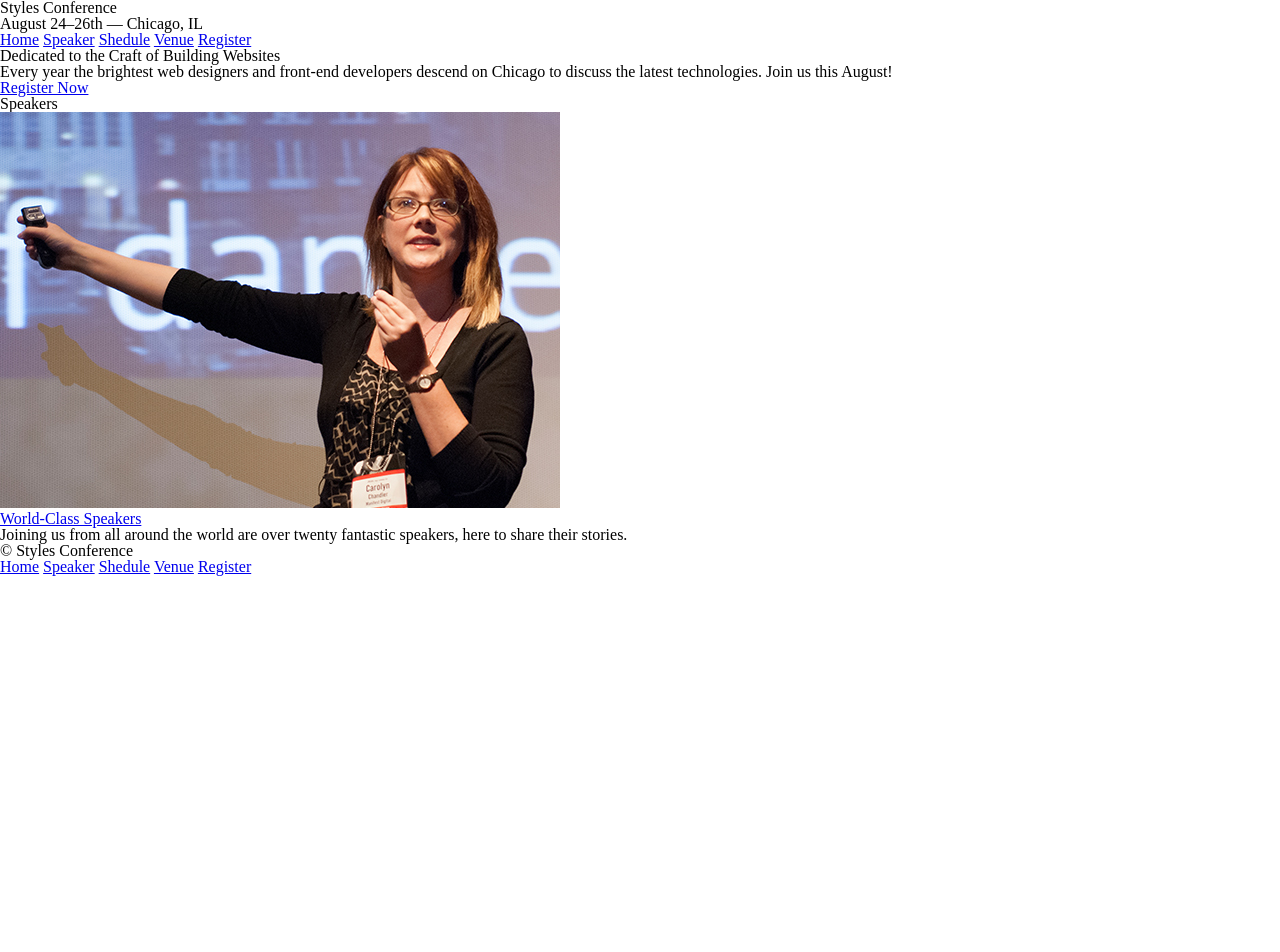
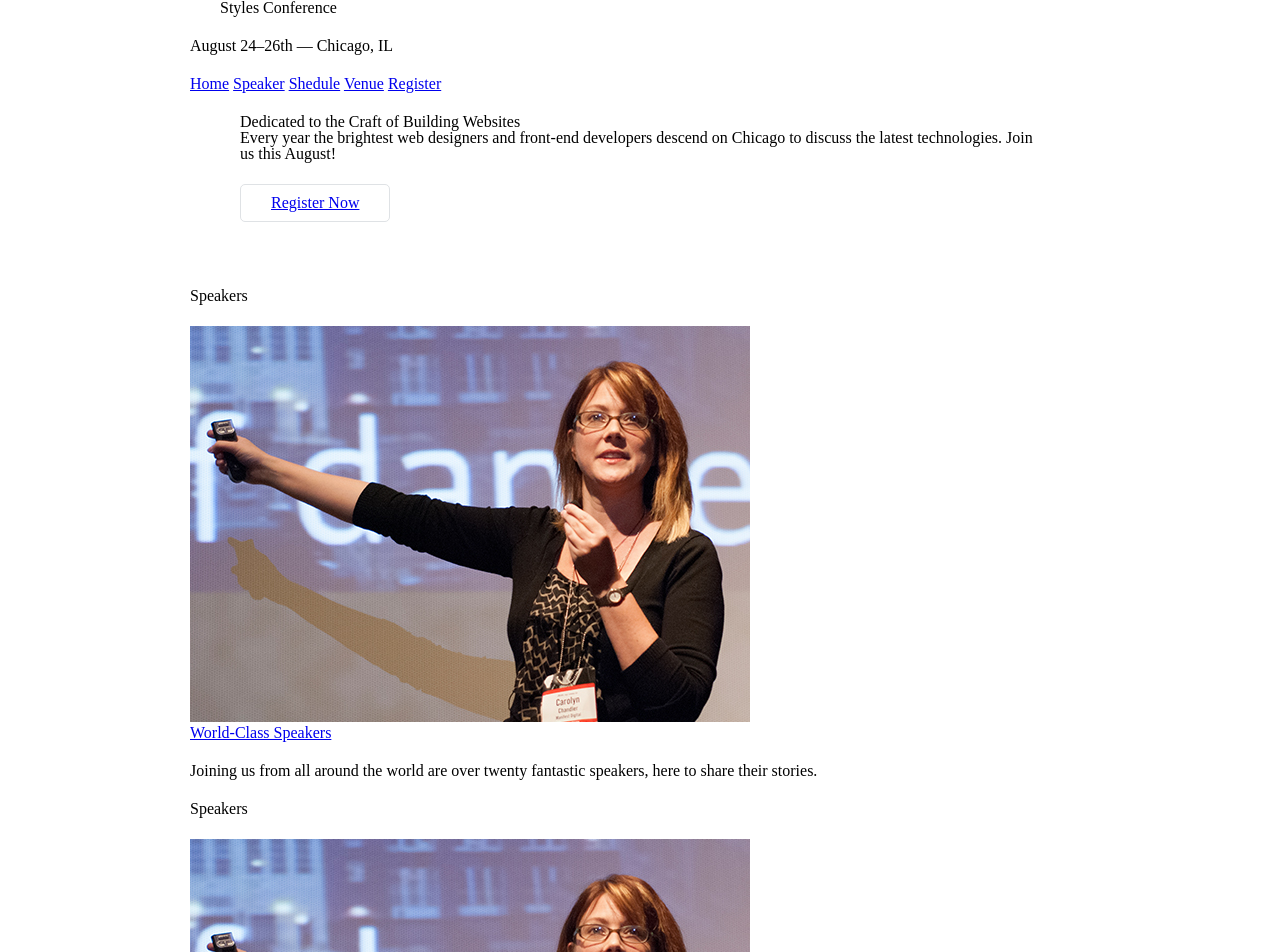
Before and after one commit to mua-wallace/Styles-Confereence, a website: page index.html in a window 1280 px wide. Shown: the top 952 px of the page. Before the commit the page ends 800 px from the top, so only its background shows below. Drawn offline with Linux system fonts and the light colour scheme.

Commit message:
box model

```diff
--- a/assets/stylesheets/main.css
+++ b/assets/stylesheets/main.css
@@ -60,3 +60,70 @@ GRID
   -moz-box-sizing: border-box;
   box-sizing: border-box;
 }
+
+.container {
+  margin: 0 auto;
+  width: 960px;
+  padding-left: 30px;
+  padding-right: 30px;
+
+}
+
+.grid,
+.col-1-3,
+.col-2-3 {
+  padding-left: 15px;
+  padding-right: 15px;
+}
+
+.container,
+.grid {
+  margin: 0 auto;
+  width: 960px;
+}
+.container {
+  padding-left: 30px;
+  padding-right: 30px;
+}
+
+
+
+/*
+===============================================================================================================================================
+TYPOGRAPHY
+===============================================================================================================================================
+
+*/
+h1, h3, h4, h5, p {
+  margin-bottom: 22px;
+}
+
+
+/*
+===============================================================================================================================================
+BUTTON
+===============================================================================================================================================
+
+*/
+.btn {
+  border-radius: 5px;
+  display: inline-block;
+  margin: 0;
+}
+
+.btn-alt {
+  border: 1px solid #dfe2e5;
+  padding: 10px 30px;
+}
+
+
+/*
+===============================================================================================================================================
+HERO SECTION
+===============================================================================================================================================
+
+*/
+
+.hero {
+  padding: 22px 80px 66px 80px;
+}
--- a/index.html
+++ b/index.html
@@ -6,8 +6,11 @@
     <title>Styles Conference</title>
   </head>
   <body>
-    <header>
+    <header class="container">
+      <section class="container">
       <h1>Styles Conference</h1>
+
+      </section>
       <h3>August 24&ndash;26th &mdash; Chicago, IL</h3>
       <nav>
         <a href="index.html">Home</a>
@@ -17,15 +20,37 @@
         <a href="register.html">Register</a>
       </nav>
     </header>
-    <section>
+    <section class="hero container">
       <h2>Dedicated to the Craft of Building Websites</h2>
       <p>
         Every year the brightest web designers and front-end developers descend
         on Chicago to discuss the latest technologies. Join us this August!
       </p>
-      <a href="register.html">Register Now</a>
+      <a href="register.html" class="btn btn-alt">Register Now</a>
     </section>
-    <section>
+    <section class="container">
+      <section>
+        <h5>Speakers</h5>
+        <a href="speaker.html">
+          <img src="/assets/images/speakers.jpg" alt="speakers" />
+          <h3>World-Class Speakers</h3>
+        </a>
+        <p>
+          Joining us from all around the world are over twenty fantastic
+          speakers, here to share their stories.
+        </p>
+      </section>
+      <section>
+        <h5>Speakers</h5>
+        <a href="speaker.html">
+          <img src="/assets/images/speakers.jpg" alt="speakers" />
+          <h3>World-Class Speakers</h3>
+        </a>
+        <p>
+          Joining us from all around the world are over twenty fantastic
+          speakers, here to share their stories.
+        </p>
+      </section>
       <section>
         <h5>Speakers</h5>
         <a href="speaker.html">
@@ -38,7 +63,7 @@
         </p>
       </section>
     </section>
-    <footer>
+    <footer class="container">
       <small>&copy; Styles Conference</small>
       <nav>
         <a href="index.html">Home</a>
```
Also changed, not shown: register.html (+2 -2 lines), schedule.html (+2 -2 lines), speaker.html (+2 -2 lines), venue.html (+5 -2 lines).
